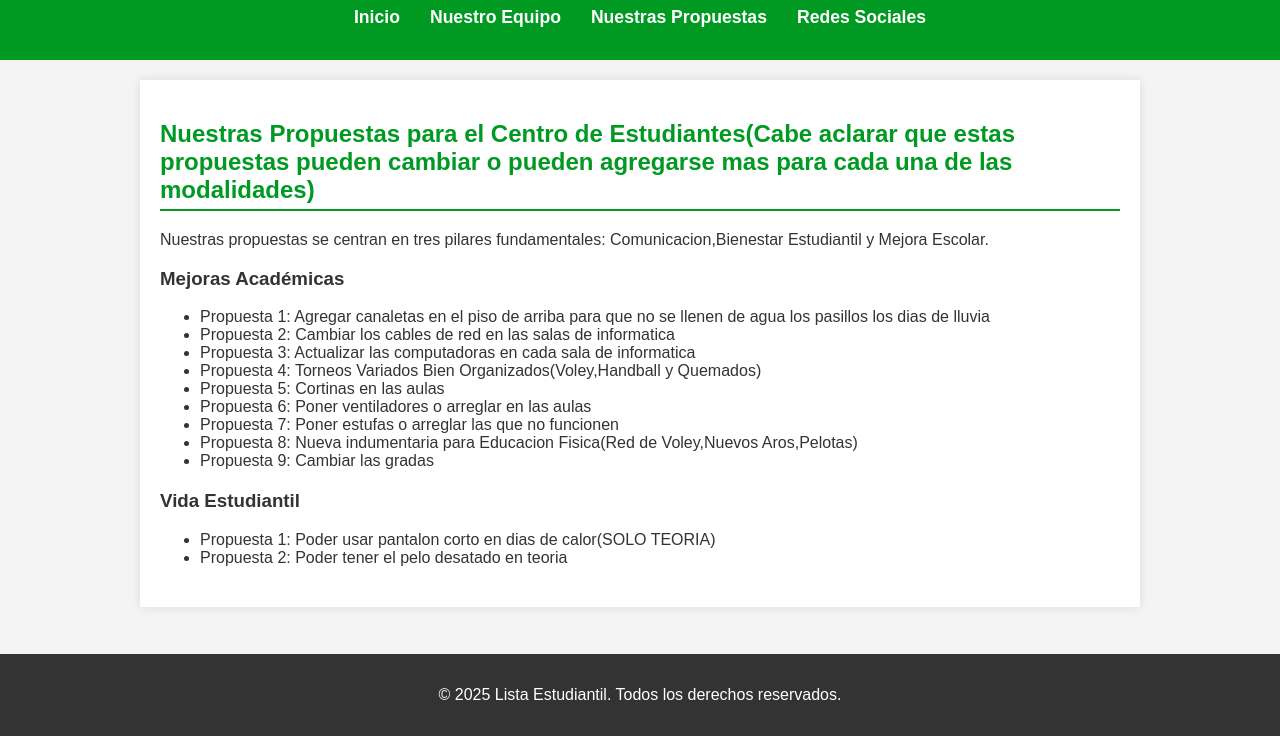
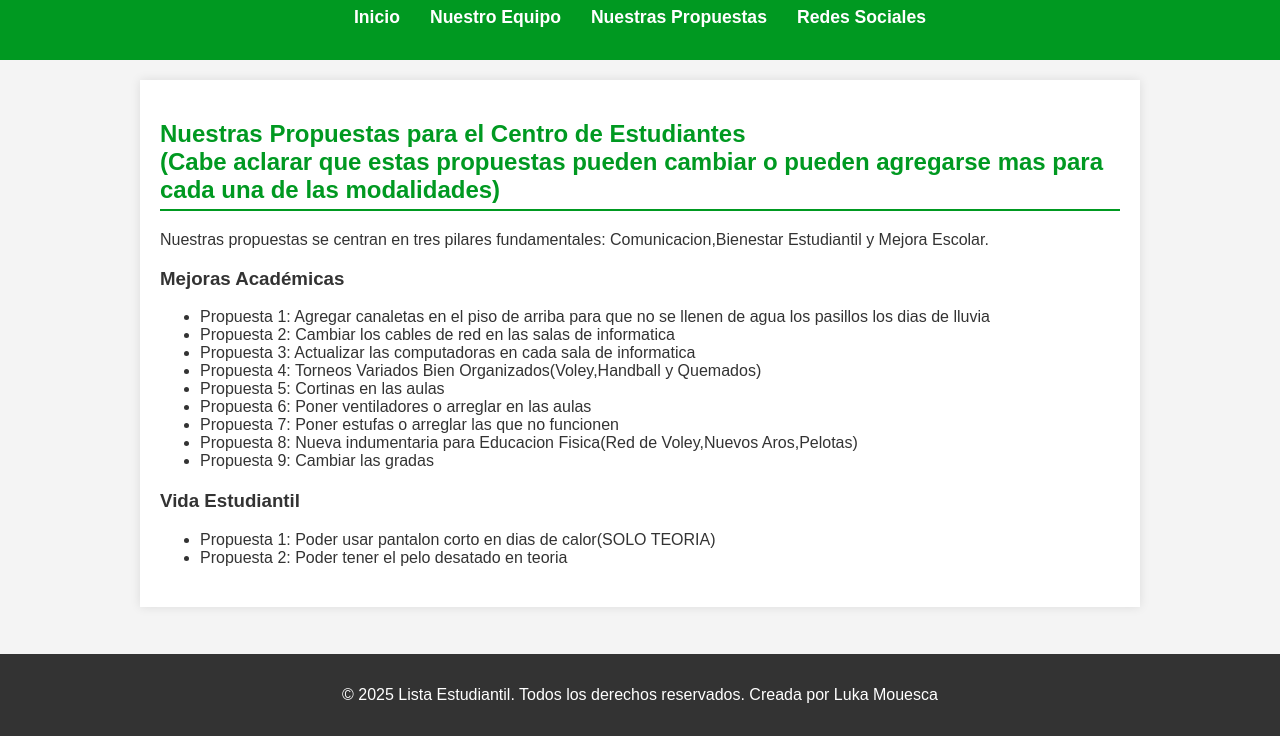
Before and after one commit to studyngtecnica-art/tecnica.avanza, a plain HTML site: page propuestas.html in a window 1280 px wide. Shown: the part 64-800 px from the top of the page. Drawn offline with Linux system fonts and the light colour scheme.

Commit message:
Update propuestas.html

```diff
--- a/propuestas.html
+++ b/propuestas.html
@@ -21,7 +21,7 @@
     </header>
 
     <div class="container">
-        <h2>Nuestras Propuestas para el Centro de Estudiantes(Cabe aclarar que estas propuestas pueden cambiar o pueden agregarse mas para cada una de las modalidades)</h2>
+        <h2>Nuestras Propuestas para el Centro de Estudiantes <br> (Cabe aclarar que estas propuestas pueden cambiar o pueden agregarse mas para cada una de las modalidades)</h2>
         <p>Nuestras propuestas se centran en tres pilares fundamentales: Comunicacion,Bienestar Estudiantil y Mejora Escolar.</p>
 
         <div class="propuesta">
@@ -49,8 +49,8 @@
 
         </div>
 
-    <footer>
-        <p>&copy; 2025 Lista Estudiantil. Todos los derechos reservados.</p>
+    <footer class="footer">
+        <p>&copy; 2025 Lista Estudiantil. Todos los derechos reservados. Creada por Luka Mouesca</p>
     </footer>
 
 </body>
```
